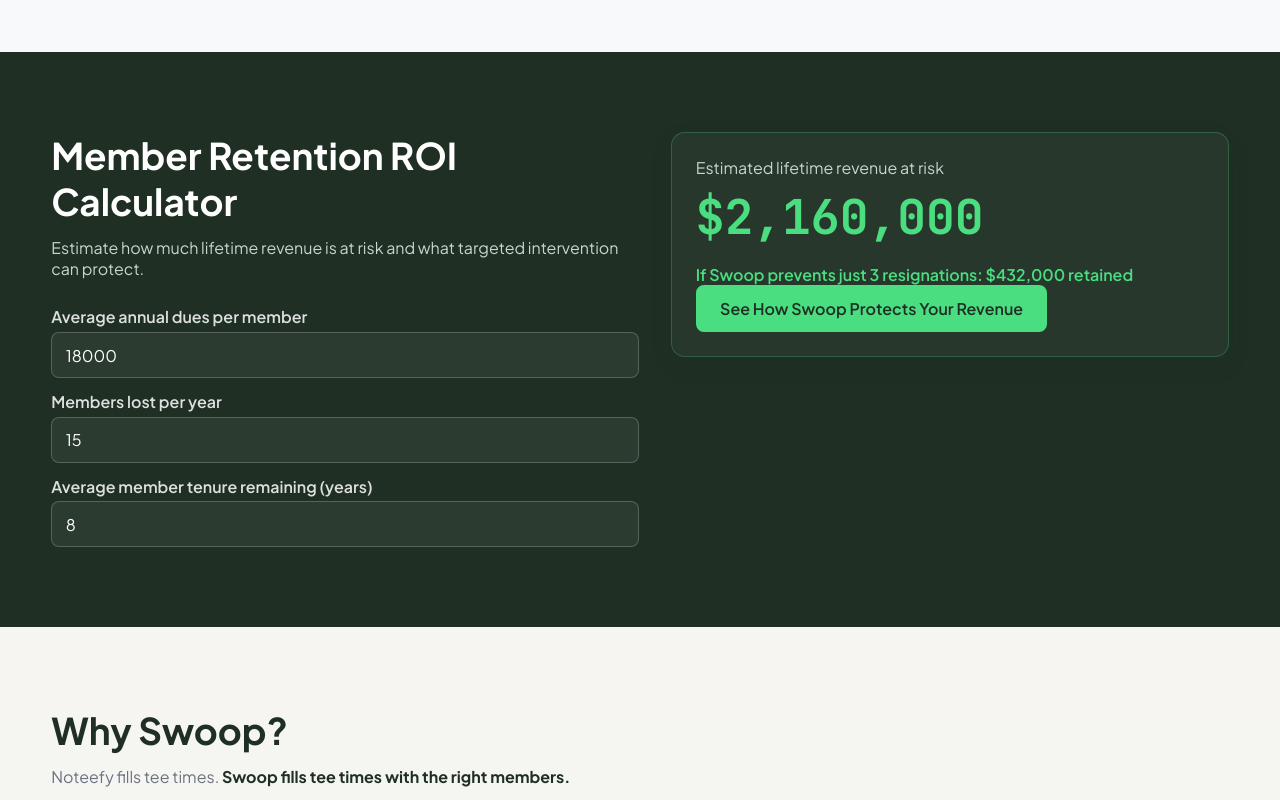
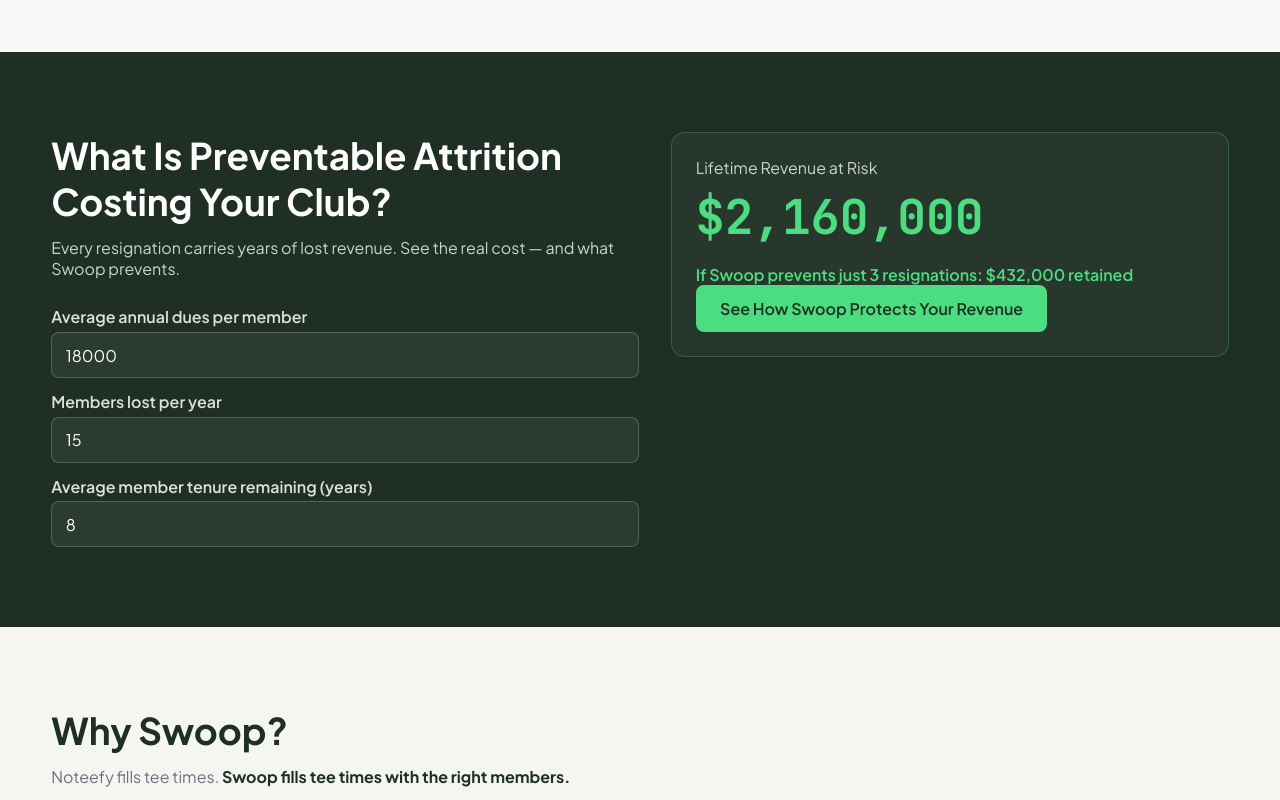
Before and after one commit to ty-hayes-82/swoop-member-intelligence-website, a React (Vite) app: page / in a window 1280 px wide. Shown: the part 2500-3300 px from the top of the page. Built offline with nearby package versions, Linux system fonts and the light colour scheme.

Commit message:
content: update ROI calculator title, hero subheadline, and final CTA to match Noteefy messaging style

```diff
--- a/src/sections/FinalCta.jsx
+++ b/src/sections/FinalCta.jsx
@@ -22,7 +22,7 @@ export default function FinalCta() {
   return (
     <section id="demo" className="final-cta">
       <div className="container final-cta-inner">
-        <h2>See What Your Data Already Knows</h2>
+        <h2>Every week you wait, another member quietly walks away.</h2>
         <p>Book a 15-minute demo. We&apos;ll show you insights from your own club data within 48 hours.</p>
 
         {submitted ? (
--- a/src/sections/RoiCalculator.jsx
+++ b/src/sections/RoiCalculator.jsx
@@ -23,8 +23,8 @@ export default function RoiCalculator() {
     <section className="section roi-section">
       <div className="container roi-wrap">
         <div>
-          <h2>Member Retention ROI Calculator</h2>
-          <p className="section-subhead">Estimate how much lifetime revenue is at risk and what targeted intervention can protect.</p>
+          <h2>What Is Preventable Attrition Costing Your Club?</h2>
+          <p className="section-subhead">Every resignation carries years of lost revenue. See the real cost — and what Swoop prevents.</p>
 
           <div className="roi-inputs">
             <label>
@@ -45,7 +45,7 @@ export default function RoiCalculator() {
         </div>
 
         <aside className="roi-output">
-          <p>Estimated lifetime revenue at risk</p>
+          <p>Lifetime Revenue at Risk</p>
           <h3>{formatCurrency(risk)}</h3>
           <p className="retained-line">If Swoop prevents just 3 resignations: {formatCurrency(retained)} retained</p>
           <a href="#demo" className="btn-primary">See How Swoop Protects Your Revenue</a>
```
